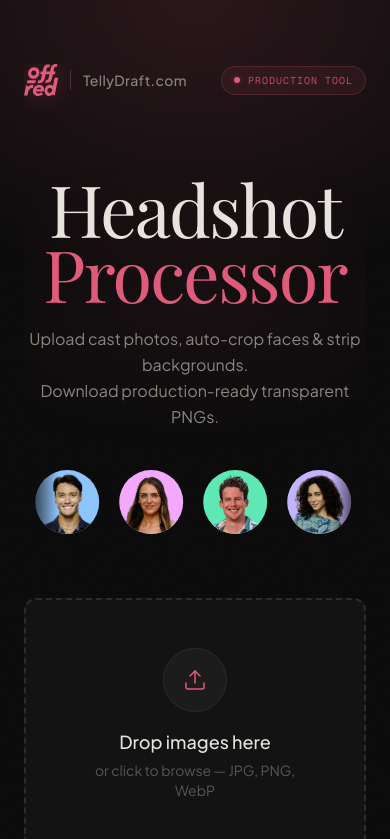
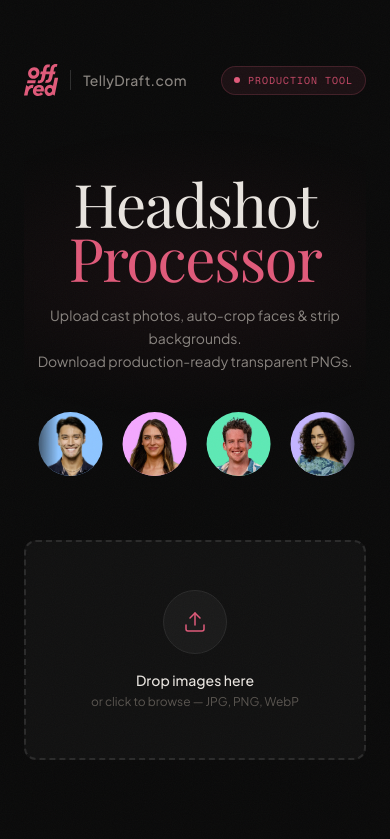
Before and after one commit to offred/headshot-app, a Next.js app: page / in a window 390 px wide. Shown: the top 839 px of the page. Built offline with nearby package versions, Linux system fonts and the light colour scheme; a web font is replaced by a local one.

Commit message:
chore(css): clean up css tokens

```diff
--- a/src/app/components/ErrorBanner.tsx
+++ b/src/app/components/ErrorBanner.tsx
@@ -11,7 +11,7 @@ export function ErrorBanner({ error }: ErrorBannerProps) {
         borderColor: "rgba(196, 92, 74, 0.3)",
       }}
     >
-      <p className="text-sm" style={{ color: "var(--red)" }}>
+      <p className="text-sm text-red">
         {error}
       </p>
     </div>
--- a/src/app/components/Footer.tsx
+++ b/src/app/components/Footer.tsx
@@ -1,21 +1,18 @@
 export function Footer() {
   return (
     <footer
-      className="mt-24 pt-8"
-      style={{ borderTop: "1px solid var(--border-subtle)" }}
+      className="mt-24 pt-8 border-t border-border-subtle"
     >
       <div className="flex items-center justify-between">
         <div className="flex items-center gap-2.5">
           <span
-            className="font-sans text-xs"
-            style={{ color: "var(--text-tertiary)" }}
+            className="font-sans text-xs text-tertiary"
           >
             &copy; {new Date().getFullYear()} Off Red, LLC.
           </span>
         </div>
         <p
-          className="font-sans text-xs"
-          style={{ color: "var(--text-tertiary)" }}
+          className="font-sans text-xs text-tertiary"
         >
           TellyDraft Production Tools
         </p>
--- a/src/app/components/Header.tsx
+++ b/src/app/components/Header.tsx
@@ -8,10 +8,9 @@ export function Header() {
       <nav className="flex items-center justify-between mb-20 animate-fade-in-up">
         <div className="flex items-center gap-3">
           <Logo
-            className="h-8 w-auto"
+            className="h-8 w-auto text-accent"
             style={{
-              color: "var(--accent)",
-              filter: "drop-shadow(0 0 12px var(--accent-glow-strong))",
+              filter: "drop-shadow(0 0 12px var(--color-accent-glow-strong))",
             }}
           />
           <div
@@ -19,8 +18,7 @@ export function Header() {
             style={{ backgroundColor: "rgba(255, 255, 255, 0.15)" }}
           />
           <span
-            className="text-sm font-medium tracking-wide"
-            style={{ color: "var(--text-secondary)" }}
+            className="text-sm font-medium tracking-wide text-secondary"
           >
             TellyDraft.com
           </span>
@@ -33,15 +31,13 @@ export function Header() {
           }}
         >
           <div
-            className="w-1.5 h-1.5 rounded-full"
+            className="w-1.5 h-1.5 rounded-full bg-accent"
             style={{
-              backgroundColor: "var(--accent)",
-              boxShadow: "0 0 6px var(--accent-glow-strong)",
+              boxShadow: "0 0 6px var(--color-accent-glow-strong)",
             }}
           />
           <span
-            className="font-mono text-[10px] tracking-widest uppercase"
-            style={{ color: "var(--accent-dim)" }}
+            className="font-mono text-[10px] tracking-widest uppercase text-accent-dim"
           >
             Production Tool
           </span>
@@ -61,16 +57,14 @@ export function Header() {
 
         <div className="relative text-center max-w-3xl mx-auto">
           <h1
-            className="font-display text-7xl sm:text-8xl tracking-tight leading-[0.9] mb-5"
-            style={{ color: "var(--text)" }}
+            className="font-display text-6xl md:text-8xl tracking-tight leading-[0.9] mb-5 text-primary"
           >
             Headshot
             <br />
-            <span style={{ color: "var(--accent)" }}>Processor</span>
+            <span className="text-accent">Processor</span>
           </h1>
           <p
-            className="text-base max-w-md mx-auto leading-relaxed"
-            style={{ color: "var(--text-secondary)" }}
+            className="text-sm md:text-base max-w-md mx-auto leading-relaxed text-secondary"
           >
             Upload cast photos, auto-crop faces &amp; strip backgrounds.
             <br />
--- a/src/app/components/ProcessingSkeleton.tsx
+++ b/src/app/components/ProcessingSkeleton.tsx
@@ -8,16 +8,14 @@ export function ProcessingSkeleton({ phaseLabel, fileCount }: ProcessingSkeleton
     <div className="mt-12 animate-fade-in">
       <div className="flex items-center gap-3 mb-6">
         <div
-          className="w-2 h-2 rounded-full"
+          className="w-2 h-2 rounded-full bg-accent"
           style={{
-            backgroundColor: "var(--accent)",
-            boxShadow: "0 0 8px var(--accent-glow-strong)",
+            boxShadow: "0 0 8px var(--color-accent-glow-strong)",
             animation: "fade-in 0.8s ease-in-out infinite alternate",
           }}
         />
         <span
-          className="font-mono text-xs tracking-wider uppercase"
-          style={{ color: "var(--accent-dim)" }}
+          className="font-mono text-xs tracking-wider uppercase text-accent-dim"
         >
           {phaseLabel}
         </span>
--- a/src/app/components/UploadZone.tsx
+++ b/src/app/components/UploadZone.tsx
@@ -27,12 +27,12 @@ export function UploadZone({
       onClick={onClick}
       className="relative cursor-pointer rounded-xl border-2 border-dashed p-12 transition-all duration-300"
       style={{
-        borderColor: dragOver ? "var(--accent)" : "var(--border)",
+        borderColor: dragOver ? "var(--color-accent)" : "var(--color-border)",
         backgroundColor: dragOver
-          ? "var(--accent-glow)"
-          : "var(--surface)",
+          ? "var(--color-accent-glow)"
+          : "var(--color-surface)",
         boxShadow: dragOver
-          ? "0 0 40px var(--accent-glow), inset 0 0 40px var(--accent-glow)"
+          ? "0 0 40px var(--color-accent-glow), inset 0 0 40px var(--color-accent-glow)"
           : "none",
       }}
     >
@@ -48,11 +48,7 @@ export function UploadZone({
       <div className="flex flex-col items-center text-center gap-4">
         {/* Upload Icon */}
         <div
-          className="w-16 h-16 rounded-full flex items-center justify-center"
-          style={{
-            backgroundColor: "var(--surface-raised)",
-            border: "1px solid var(--border)",
-          }}
+          className="w-16 h-16 rounded-full flex items-center justify-center bg-surface-raised border border-border"
         >
           <svg
             width="24"
@@ -63,7 +59,7 @@ export function UploadZone({
             strokeWidth="1.5"
             strokeLinecap="round"
             strokeLinejoin="round"
-            style={{ color: "var(--accent)" }}
+            className="text-accent"
           >
             <path d="M21 15v4a2 2 0 01-2 2H5a2 2 0 01-2-2v-4" />
             <polyline points="17 8 12 3 7 8" />
@@ -72,12 +68,11 @@ export function UploadZone({
         </div>
 
         <div>
-          <p className="text-lg font-medium" style={{ color: "var(--text)" }}>
+          <p className="text-sm sm:text-lg font-medium text-primary">
             Drop images here
           </p>
           <p
-            className="text-sm mt-1"
-            style={{ color: "var(--text-tertiary)" }}
+            className="text-xs sm:text-sm mt-1 text-tertiary"
           >
             or click to browse &mdash; JPG, PNG, WebP
           </p>
--- a/src/app/globals.css
+++ b/src/app/globals.css
@@ -1,21 +1,21 @@
 @import "tailwindcss";
 
-:root {
-  --black: #0a0a0a;
-  --surface: #111111;
-  --surface-raised: #1a1a1a;
-  --surface-hover: #222222;
-  --border: #2a2a2a;
-  --border-subtle: #1e1e1e;
-  --text: #e8e4df;
-  --text-secondary: #8a8580;
-  --text-tertiary: #5a5550;
-  --accent: #e05a7a;
-  --accent-dim: #c44866;
-  --accent-glow: rgba(224, 90, 122, 0.15);
-  --accent-glow-strong: rgba(224, 90, 122, 0.3);
-  --red: #c45c4a;
-  --green: #5aab6e;
+@theme {
+  --color-background: #0a0a0a;
+  --color-surface: #111111;
+  --color-surface-raised: #1a1a1a;
+  --color-surface-hover: #222222;
+  --color-border: #2a2a2a;
+  --color-border-subtle: #1e1e1e;
+  --color-primary: #e8e4df;
+  --color-secondary: #8a8580;
+  --color-tertiary: #5a5550;
+  --color-accent: #e05a7a;
+  --color-accent-dim: #c44866;
+  --color-accent-glow: rgba(224, 90, 122, 0.15);
+  --color-accent-glow-strong: rgba(224, 90, 122, 0.3);
+  --color-red: #c45c4a;
+  --color-green: #5aab6e;
 }
 
 * {
@@ -25,8 +25,7 @@
 body {
   margin: 0;
   padding: 0;
-  background-color: var(--black);
-  color: var(--text);
+  @apply bg-background text-primary;
   font-family: "Plus Jakarta Sans", sans-serif;
   -webkit-font-smoothing: antialiased;
   -moz-osx-font-smoothing: grayscale;
@@ -59,20 +58,20 @@ body::before {
   width: 6px;
 }
 ::-webkit-scrollbar-track {
-  background: var(--black);
+  background: var(--color-background);
 }
 ::-webkit-scrollbar-thumb {
-  background: var(--border);
+  background: var(--color-border);
   border-radius: 3px;
 }
 ::-webkit-scrollbar-thumb:hover {
-  background: var(--text-tertiary);
+  background: var(--color-tertiary);
 }
 
 /* Upload zone pulse animation */
 @keyframes border-pulse {
-  0%, 100% { border-color: var(--border); }
-  50% { border-color: var(--accent-dim); }
+  0%, 100% { border-color: var(--color-border); }
+  50% { border-color: var(--color-accent-dim); }
 }
 
 @keyframes fade-in-up {
@@ -116,9 +115,9 @@ body::before {
 .animate-shimmer {
   background: linear-gradient(
     90deg,
-    var(--surface-raised) 25%,
-    var(--surface-hover) 50%,
-    var(--surface-raised) 75%
+    var(--color-surface-raised) 25%,
+    var(--color-surface-hover) 50%,
+    var(--color-surface-raised) 75%
   );
   background-size: 200% 100%;
   animation: shimmer 1.5s ease-in-out infinite;
--- a/src/app/page.tsx
+++ b/src/app/page.tsx
@@ -155,13 +155,15 @@ export default function Home() {
           : "Processing\u2026";
 
   return (
-    <div className="min-h-screen" style={{ background: "var(--black)" }}>
+    <div
+      className="min-h-screen bg-background"
+    >
       {/* Ambient glow */}
       <div
         className="pointer-events-none fixed top-0 left-1/2 -translate-x-1/2 w-200 h-150 -translate-y-1/2"
         style={{
           background:
-            "radial-gradient(ellipse at center, var(--accent-glow) 0%, transparent 70%)",
+            "radial-gradient(ellipse at center, var(--color-accent-glow) 0%, transparent 70%)",
         }}
       />
 
```
Also changed, not shown: src/app/components/FileList.tsx (+22 -37 lines), src/app/components/ResultsGrid.tsx (+15 -29 lines).
